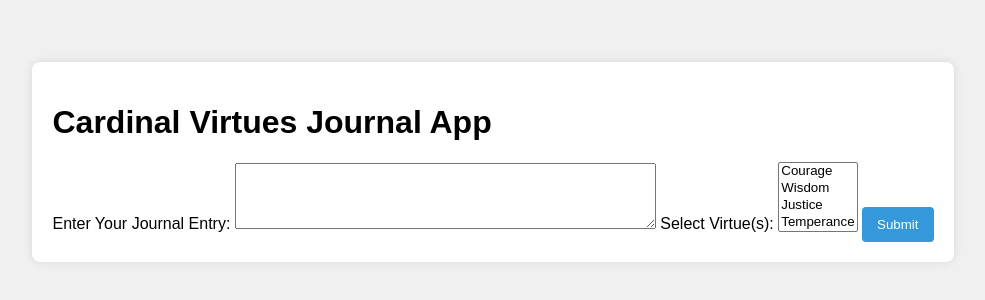
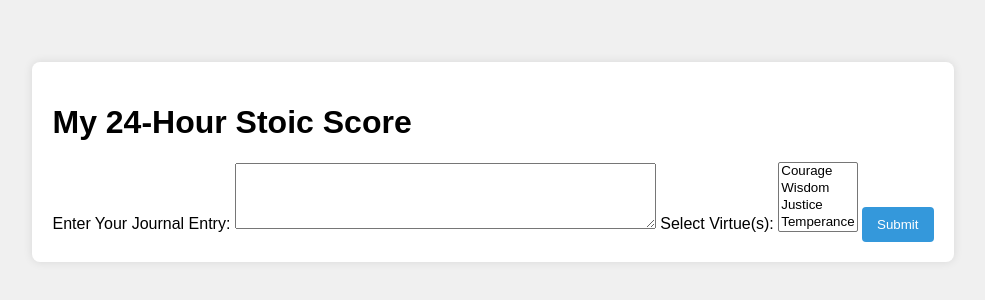
Before and after one commit to pjsturtevant/My24HourStoicScore, a plain HTML site: page index.html in a window 1280 px wide. Shown: the part 238-538 px from the top of the page, without its empty margins (147-1132 px from the left). Drawn offline with Linux system fonts and the light colour scheme.

Commit message:
Update index.html

```diff
--- a/index.html
+++ b/index.html
@@ -8,7 +8,7 @@
 </head>
 <body>
     <div class="container">
-        <h1>Cardinal Virtues Journal App</h1>
+        <h1>My 24-Hour Stoic Score</h1>
         <label for="journalEntry">Enter Your Journal Entry:</label>
         <textarea id="journalEntry" rows="4" cols="50"></textarea>
 
```
